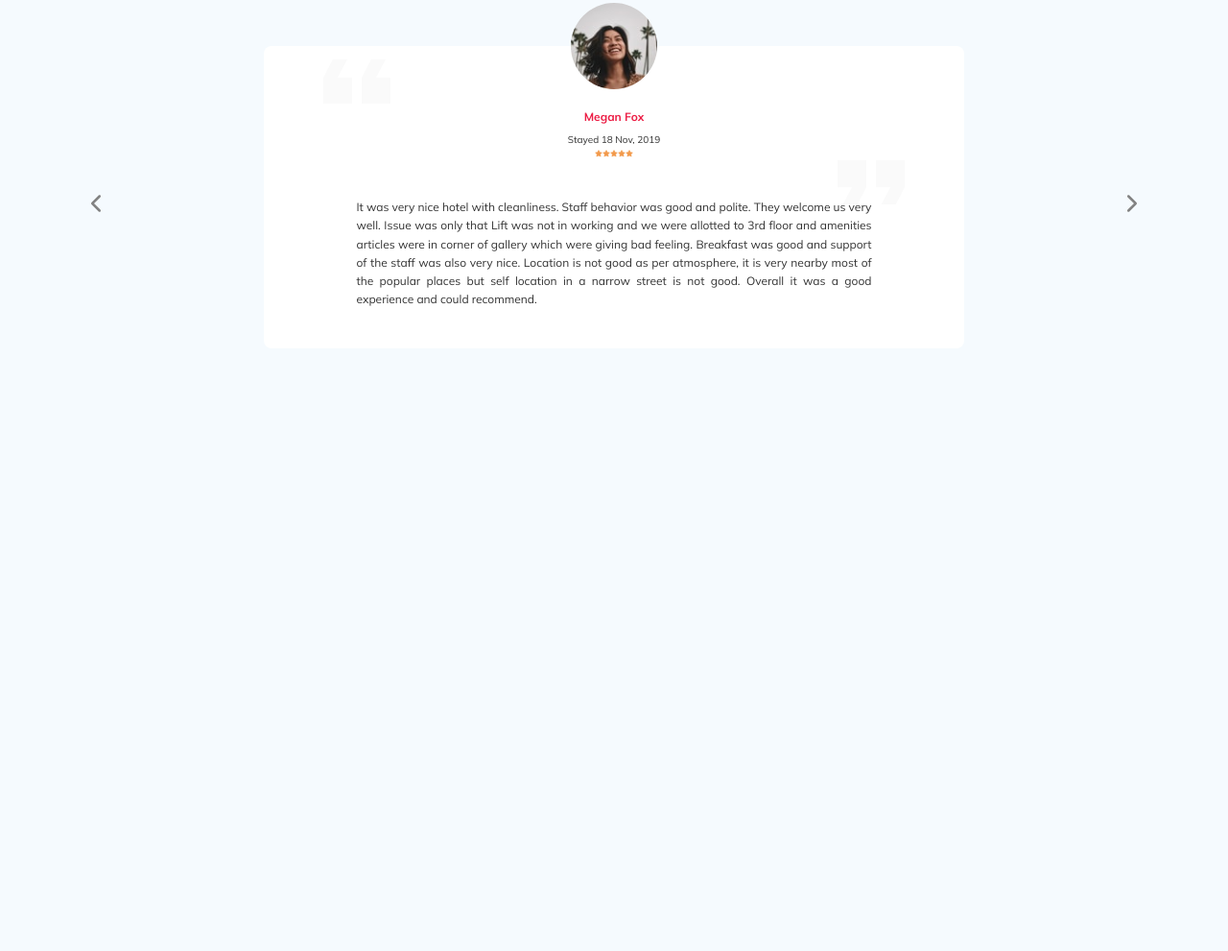
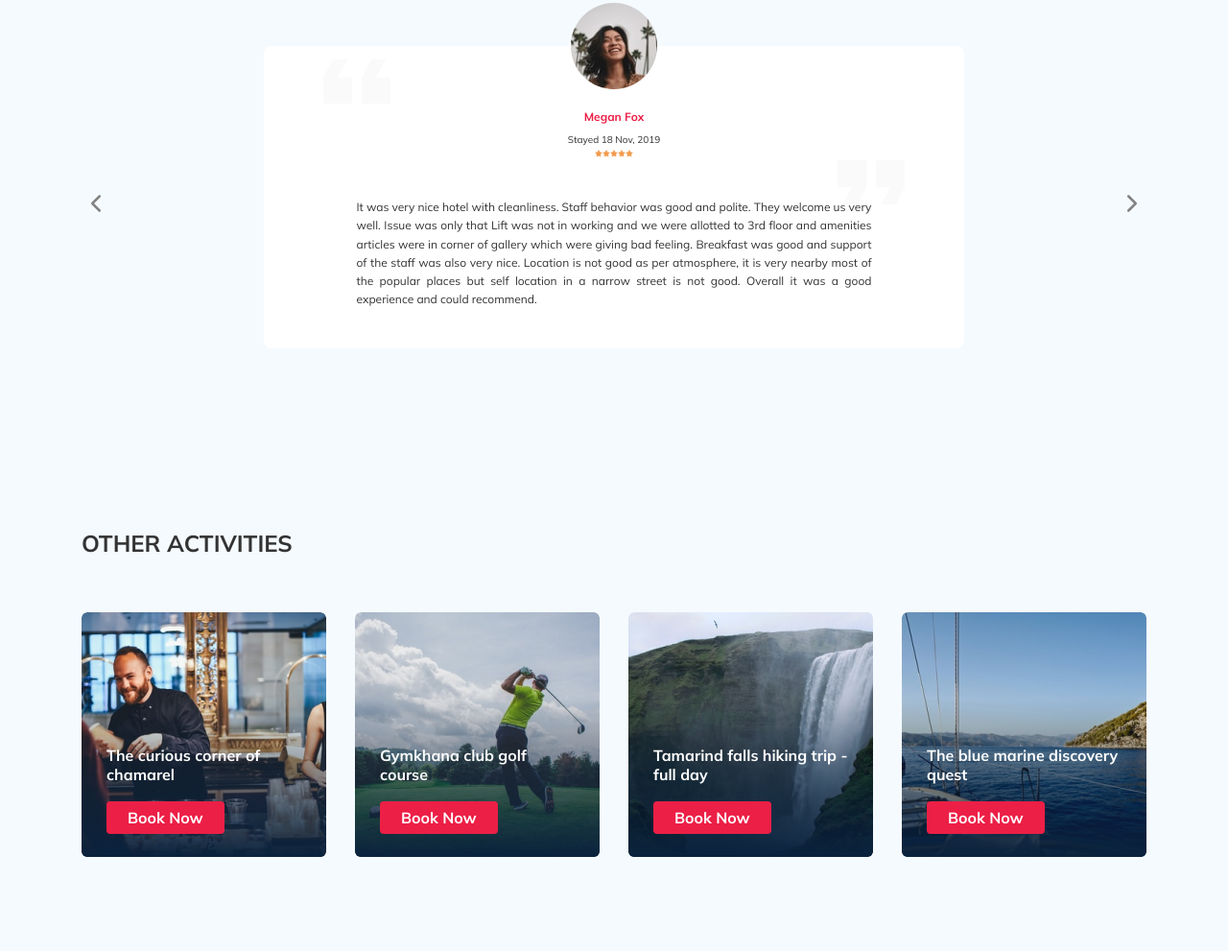
Before and after one commit to XandrVoight/tour-plan, a plain HTML site: page index.html in a window 1280 px wide. Shown: the part 1332-2323 px from the top of the page at 96% size. Before the commit the page ends 1823 px from the top, so only its background shows below. Drawn offline with nearby package versions, Linux system fonts and the light colour scheme.

Commit message:
create: added activities section

```diff
--- a/index.html
+++ b/index.html
@@ -355,10 +355,10 @@
                   can see many cafes-restaurants, small grocery stores,
                   pharmacies and various other interesting or (not so) things
                   ... The hotel sign is not very remarkable, but you will not
-                  pass by. We rested from January 20 to January 30, 2020. When we
-                  checked in, they upgraded the room category and gave us a room
-                  more than we paid for (we paid for economy, we were given a
-                  standard). It was cool in the room, but the air conditioner
+                  pass by. We rested from January 20 to January 30, 2020. When
+                  we checked in, they upgraded the room category and gave us a
+                  room more than we paid for (we paid for economy, we were given
+                  a standard). It was cool in the room, but the air conditioner
                   working for heating saved, we turned it on when we returned to
                   the room in the evening after a walk.
                 </p>
@@ -379,6 +379,57 @@
       </div>
       <!-- /.container -->
     </section>
+    <section class="activities">
+      <div class="container">
+        <h2 class="activities__title">Other Activities</h2>
+        <div class="activities-wrapper">
+          <div class="card activities__card">
+            <img
+              src="img/activity-1.jpg"
+              alt="The curious corner of chamarel"
+              class="card__image"
+            />
+            <h3 class="card__title">The curious corner of chamarel</h3>
+            <button class="card__button">Book Now</button>
+          </div>
+          <!-- /.card -->
+          <div class="card activities__card">
+            <img
+              src="img/activity-2.jpg"
+              alt="Gymkhana club golf course"
+              class="card__image"
+            />
+            <h3 class="card__title">Gymkhana club golf course</h3>
+            <button class="card__button">Book Now</button>
+          </div>
+          <!-- /.card -->
+          <div class="card activities__card">
+            <img
+              src="img/activity-3.jpg"
+              alt="Tamarind falls hiking
+            trip - full day"
+              class="card__image"
+            />
+            <h3 class="card__title">Tamarind falls hiking trip - full day</h3>
+            <button class="card__button">Book Now</button>
+          </div>
+          <!-- /.card -->
+          <div class="card activities__card">
+            <img
+              src="img/activity-4.jpg"
+              alt="The blue marine discovery
+            quest"
+              class="card__image"
+            />
+            <h3 class="card__title">The blue marine discovery quest</h3>
+            <button class="card__button">Book Now</button>
+          </div>
+          <!-- /.card -->
+        </div>
+        <!-- /.activities-wrapper -->
+      </div>
+      <!-- /.container -->
+    </section>
     <script src="js/swiper-bundle.min.js"></script>
     <script src="js/main.js"></script>
   </body>
--- a/sass/_media.sass
+++ b/sass/_media.sass
@@ -1,15 +1,17 @@
 @media (max-width: 1200px)
     .container
         max-width: 960px
+    .slider
+        width: 590px
     .hotel
         &-slider
-            width: 590px
-    .swiper
-        &-slide
             &__image
                 width: 100%
                 height: 100%
                 object-fit: cover
+    .card
+        width: 230px
+        height: 230px
 @media (max-width: 992px)
     .container, .newsletter-wrapper
         max-width: 700px
@@ -51,6 +53,14 @@
         &-slider
             &__item
                 max-width: 580px
+    .activities
+        &-wrapper
+            flex-wrap: wrap
+        &__card
+            margin-bottom: 20px
+    .card
+        width: 340px
+        height: 230px
 @media (max-width: 768px)
     .container
         max-width: 576px
@@ -130,6 +140,12 @@
             font-size: 30px
             line-height: 38px
             margin-bottom: 50px
+    .activities
+        padding-top: 40px
+        padding-bottom: 60px
+    .card
+        width: 48%
+        height: 230px
 @media ( max-width: 576px)
     .logo
         width: 99px
@@ -165,3 +181,12 @@
             margin-bottom: 42px
             font-size: 18px
             line-height: 23px
+    .activities
+        padding-top: 40px
+        padding-bottom: 60px
+        &__title
+            font-size: 18px
+            line-height: 23px
+            margin-bottom: 36px
+    .card
+        width: 100%
--- /dev/null
+++ b/sass/blocks/_activities.sass
@@ -0,0 +1,61 @@
+.activities
+    padding: 60px 0 98px 0
+    &__title
+        margin: 0
+        font-style: normal
+        font-weight: bold
+        font-size: 24px
+        line-height: 30px
+        text-transform: uppercase
+        margin-bottom: 57px
+    &-wrapper
+        display: flex
+        justify-content: space-between
+.card
+    display: flex
+    position: relative
+    flex-direction: column
+    align-items: flex-start
+    padding: 24px 26px
+    width: 255px
+    height: 255px
+    border-radius: 6px
+    overflow: hidden
+    &::before
+        content: ''
+        position: absolute
+        top: 0
+        left: 0
+        right: 0
+        bottom: 0
+        background: linear-gradient(179.83deg, rgba(196, 196, 196, 0) 35.34%, #0A223D 99.85%)
+        z-index: -1
+    &__image
+        position: absolute
+        left: 0
+        right: 0
+        top: 0
+        bottom: 0
+        width: 100%
+        height: 100%
+        object-fit: cover
+        z-index: -2
+    &__title
+        margin-top: auto
+        margin-bottom: 18px
+        color: $light
+        font-style: normal
+        font-weight: bold
+        font-size: 16px
+        line-height: 20px
+    &__button
+        font-style: normal
+        font-weight: bold
+        font-size: 16px
+        line-height: 20px
+        color: $light
+        padding: 7px 22px
+        border: none
+        background-color: $primary
+        border-radius: 4px
+        cursor: pointer
--- a/sass/blocks/_newsletter.sass
+++ b/sass/blocks/_newsletter.sass
@@ -63,3 +63,4 @@
         border: none
         background-color: $primary
         color: $light
+        cursor: pointer
--- a/sass/style.sass
+++ b/sass/style.sass
@@ -4,7 +4,7 @@
 @import 'settings'
 //Подключение normalize
 @import 'normalize'
-// Стили для блока header
+// Стили блока header
 @import 'blocks/header'
 //Хлебные крошки
 @import 'blocks/breadcramb'
@@ -14,5 +14,7 @@
 @import 'blocks/newsletter'
 //Стили блока отзывов
 @import 'blocks/reviews'
+//Стили блока hfpdktxtybz
+@import 'blocks/activities'
 //Подключение стилей для адаптива
 @import 'media'
```
Also changed, not shown: IMG/activity-1.jpg (added), IMG/activity-2.jpg (added), IMG/activity-3.jpg (added), IMG/activity-4.jpg (added), css/style.css, 1 other file.
